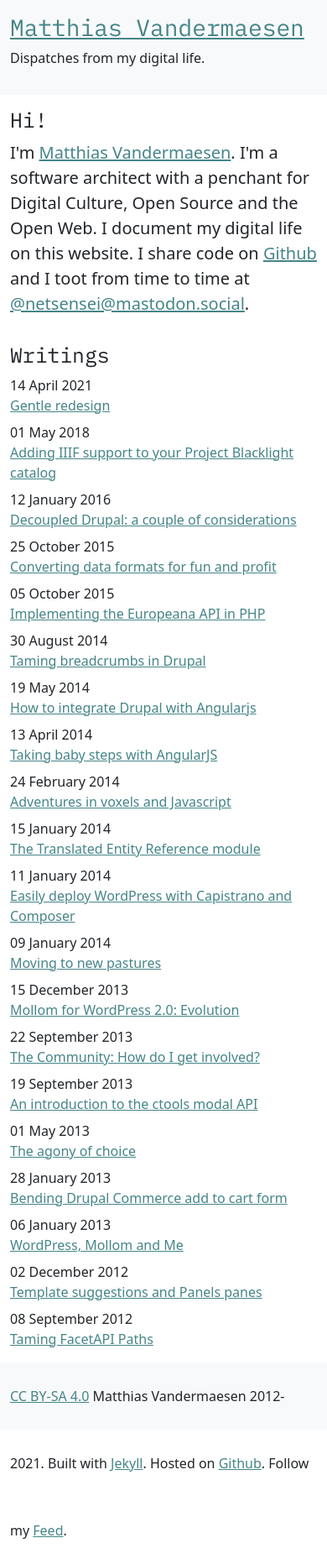
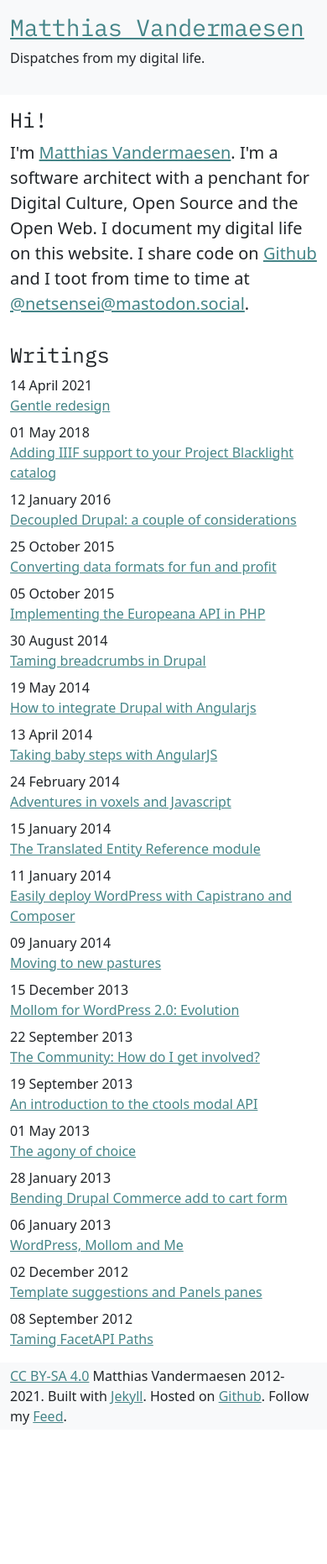
Before and after one commit to netsensei/colada, a Jekyll site: the page built from index.html, in a window 390 px wide. Shown: the whole page at 84% size. Built offline with Jekyll 4.4.1, drawn with Linux system fonts in a browser that asks for light colours; the list of posts is cut into pages by our own code; after the commit the page ends 1703 px from its top, so only the background shows below that.

Commit message:
Changed: Fixed the footer on mobile.

```diff
--- a/_includes/footer.html
+++ b/_includes/footer.html
@@ -1,5 +1,5 @@
 <footer class="footer bg-light">
-    <div class="container-md">
+    <div class="container-md d-flex align-items-center">
         <div class="row">
             <span><a href="http://creativecommons.org/licenses/by-sa/4.0/">CC BY-SA 4.0</a> Matthias Vandermaesen 2012-2021. Built with <a href="jekyllrb.com" title="Jekyll, Simple, blog-aware, static sites">Jekyll</a>. Hosted on <a href="https://github.com">Github</a>. Follow my <a href="/feed.xml">Feed</a>.</span>
         </div>
--- a/_sass/components/_footer.scss
+++ b/_sass/components/_footer.scss
@@ -12,6 +12,8 @@ body {
     bottom: 0;
     width: 100%;
     height: 5em; /* Set the fixed height of the footer here */
-    line-height: 5em; /* Vertically center the text there */
-    background-color: #f5f5f5;
 }
+
+.footer > .container-md {
+    height: 5em;
+}
```
